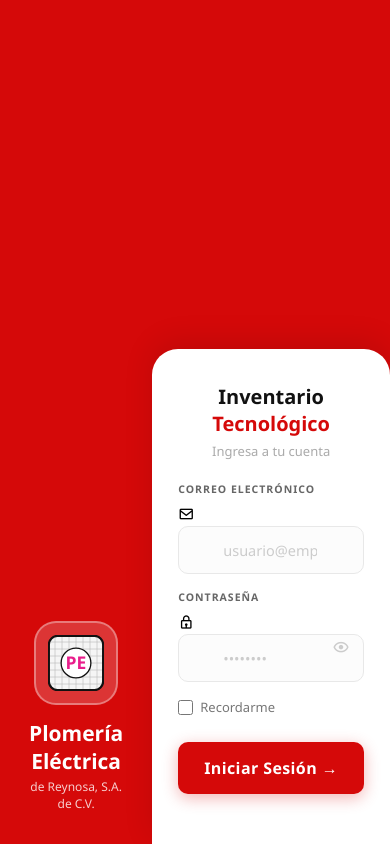
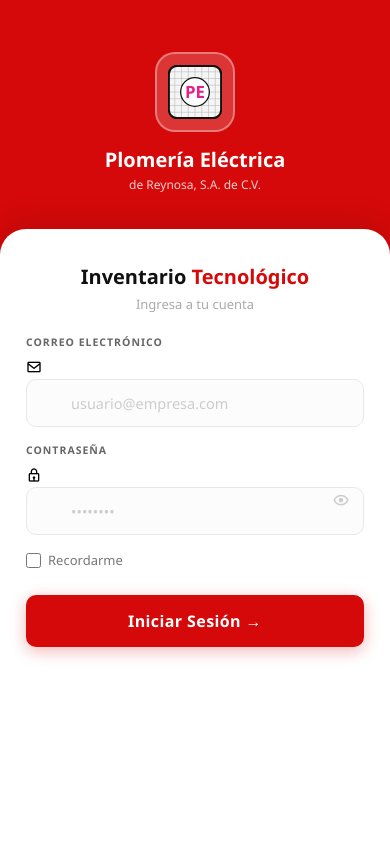
Before and after one commit to kikisequera22-wq/inventario-tecnologico, a website: page Login2.html in a window 390 px wide. Drawn offline with nearby package versions, Linux system fonts and the light colour scheme.

Commit message:
Fix mobile login layout - logo above card not beside it

```diff
--- a/login2.css
+++ b/login2.css
@@ -169,7 +169,9 @@ body {
     body {
         background: #d50909;
         padding: 0;
-        align-items: flex-end;
+        flex-direction: column;
+        align-items: stretch;
+        justify-content: flex-start;
         min-height: 100dvh;
     }
 
@@ -178,30 +180,32 @@ body {
         display: flex;
         flex-direction: column;
         align-items: center;
-        padding: 48px 24px 32px;
+        padding: 52px 24px 36px;
         color: #fff;
         text-align: center;
+        flex-shrink: 0;
     }
 
     .login-logo-wrap {
-        width: 84px;
-        height: 84px;
+        width: 80px;
+        height: 80px;
         background: rgba(255,255,255,0.18);
         border: 2px solid rgba(255,255,255,0.35);
-        border-radius: 22px;
+        border-radius: 20px;
         display: flex;
         align-items: center;
         justify-content: center;
         padding: 10px;
         margin-bottom: 14px;
     }
-    .login-logo-svg { width: 56px; height: 56px; }
+    .login-logo-svg { width: 54px; height: 54px; }
 
-    .mobile-brand     { font-size: 21px; font-weight: 700; color: #fff; margin-bottom: 3px; }
+    .mobile-brand     { font-size: 20px; font-weight: 700; color: #fff; margin-bottom: 3px; }
     .mobile-brand-sub { font-size: 12px; color: rgba(255,255,255,0.80); }
 
     /* Tarjeta blanca pegada abajo */
     .login-card {
+        flex: 1;
         border-radius: 26px 26px 0 0;
         border: none;
         padding: 34px 26px 50px;
```
